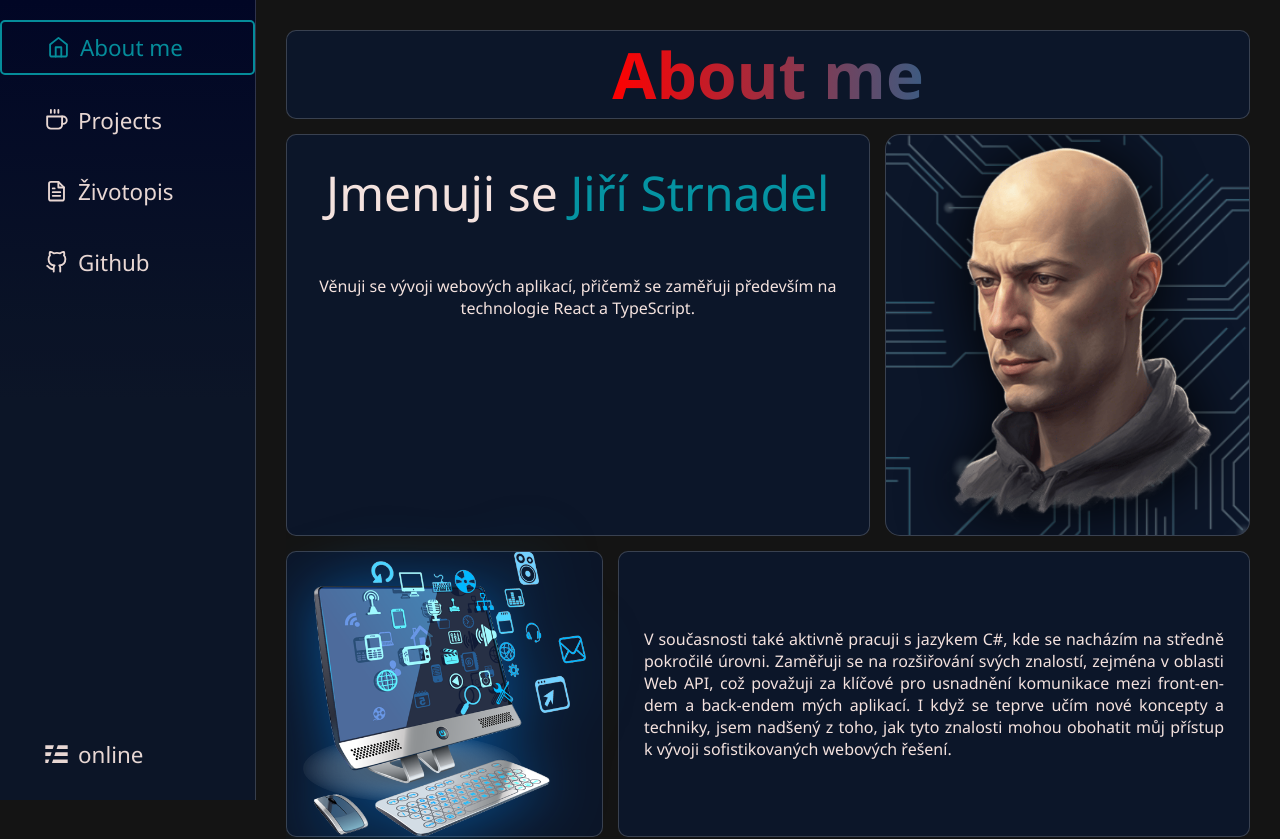
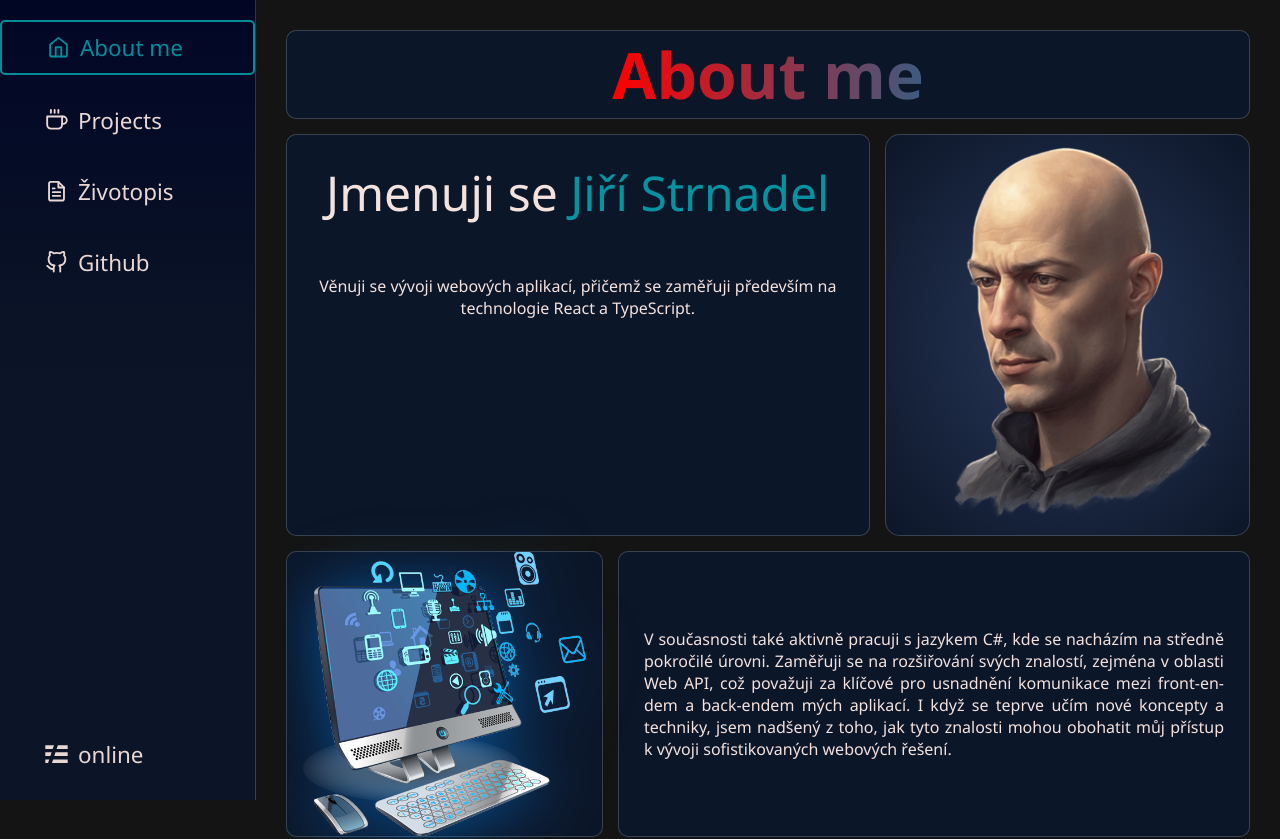
Before and after one commit to Juzba/my-portfolio, a React (Vite) app: page /#/ in a window 1280 px wide. Shown: the top 839 px of the page. Built offline with nearby package versions, Linux system fonts and the light colour scheme; no server answers; some icons are missing.

Commit message:
update image

```diff
--- a/src/pages/Home/About-First-Box.scss
+++ b/src/pages/Home/About-First-Box.scss
@@ -53,12 +53,9 @@
 
 				display: flex;
 				flex-direction: column;
-				// align-items: center;
-				// justify-content: center;
 				@include index.borderStyle;
 
 				.text-box {
-					// @include index.borderStyle;
 
 					overflow: hidden;
 					.t1 {
@@ -126,19 +123,21 @@
 				align-items: center;
 
 				position: relative;
+
+				background: radial-gradient( rgb(42, 57, 90), index.$background-color-secondary);
 				.me {
-					filter: drop-shadow(0 4px 30px rgb(0, 0, 0));
+					// filter: drop-shadow(0 4px 30px rgb(0, 0, 0));
 					width: 400px;
 					z-index: 5;
 				}
 
-				.me2 {
-					opacity: 0.4;
-					position: absolute;
-					top: 0px;
-					right: -100px;
-					width: 600px;
-				}
+				// .me2 {
+				// 	opacity: 0.4;
+				// 	position: absolute;
+				// 	top: 0px;
+				// 	right: -100px;
+				// 	width: 600px;
+				// }
 			}
 		}
 	}
--- a/src/pages/Home/About.tsx
+++ b/src/pages/Home/About.tsx
@@ -96,7 +96,7 @@ const About = () => {
 					</div>
 					<div className="box-myphoto">
 						<img className="me" src={myPhoto} alt="" />
-						<img className="me2" src={lines} alt="" />
+						{/* <img className="me2" src={lines} alt="" /> */}
 					</div>
 				</div>
 			</div>
```
